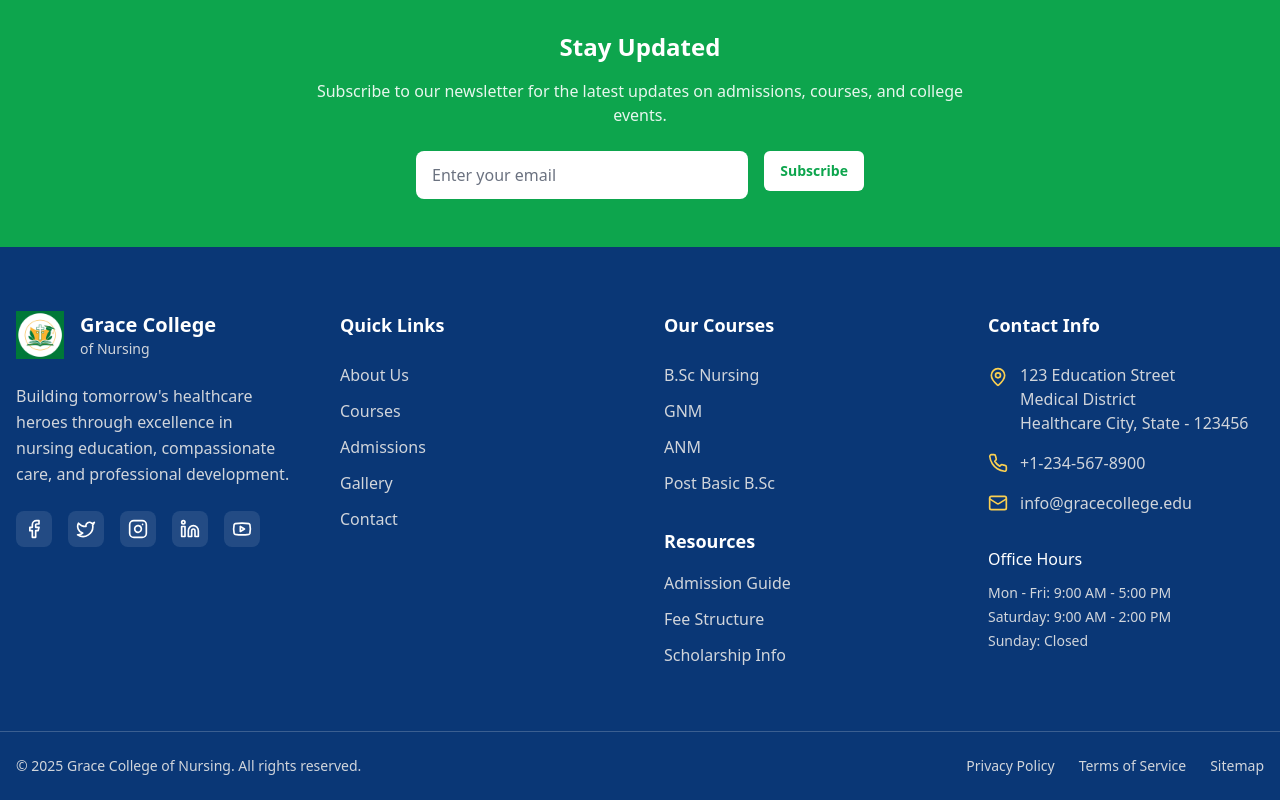
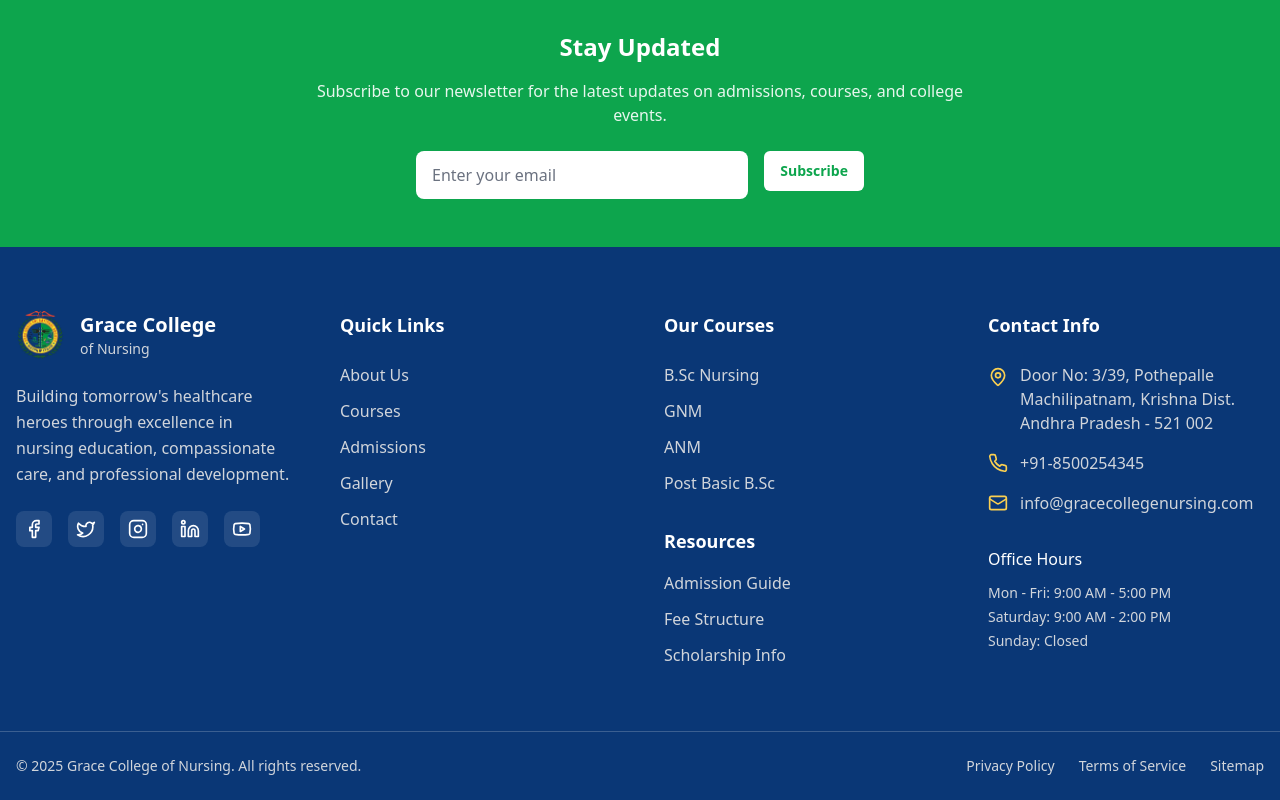
Before and after one commit to samayamnitish/Grace-college-of-Nursing, a React (Vite) app: page / in a window 1280 px wide. Shown: the part 9257-10057 px from the top of the page. Built offline with nearby package versions, Linux system fonts and the light colour scheme.

Commit message:
Fix: Logo not changed
The logo was not updated as requested. This commit addresses the issue to ensure the logo is changed correctly.

```diff
--- a/src/components/Footer.tsx
+++ b/src/components/Footer.tsx
@@ -59,7 +59,7 @@ const Footer = () => {
             {/* College Info */}
             <div className="lg:col-span-1">
               <div className="flex items-center gap-4 mb-6">
-                <img src={collegeLogo} alt="Grace College Logo" className="w-12 h-12" />
+                <img src="/lovable-uploads/5c067fa4-0b27-4771-884a-a041dfdd3aa0.png" alt="Grace College Logo" className="w-12 h-12" />
                 <div>
                   <h3 className="text-xl font-bold">Grace College</h3>
                   <p className="text-sm text-gray-300">of Nursing</p>
@@ -143,17 +143,17 @@ const Footer = () => {
                 <div className="flex items-start gap-3">
                   <MapPin className="w-5 h-5 text-college-gold mt-1 flex-shrink-0" />
                   <div className="text-gray-300">
-                    <p>123 Education Street</p>
-                    <p>Medical District</p>
-                    <p>Healthcare City, State - 123456</p>
+                    <p>Door No: 3/39, Pothepalle</p>
+                    <p>Machilipatnam, Krishna Dist.</p>
+                    <p>Andhra Pradesh - 521 002</p>
                   </div>
                 </div>
 
                 <div className="flex items-center gap-3">
                   <Phone className="w-5 h-5 text-college-gold flex-shrink-0" />
                   <div className="text-gray-300">
-                    <a href="tel:+1234567890" className="hover:text-college-gold transition-smooth">
-                      +1-234-567-8900
+                    <a href="tel:+918500254345" className="hover:text-college-gold transition-smooth">
+                      +91-8500254345
                     </a>
                   </div>
                 </div>
@@ -161,8 +161,8 @@ const Footer = () => {
                 <div className="flex items-center gap-3">
                   <Mail className="w-5 h-5 text-college-gold flex-shrink-0" />
                   <div className="text-gray-300">
-                    <a href="mailto:info@gracecollege.edu" className="hover:text-college-gold transition-smooth">
-                      info@gracecollege.edu
+                    <a href="mailto:info@gracecollegenursing.com" className="hover:text-college-gold transition-smooth">
+                      info@gracecollegenursing.com
                     </a>
                   </div>
                 </div>
```
